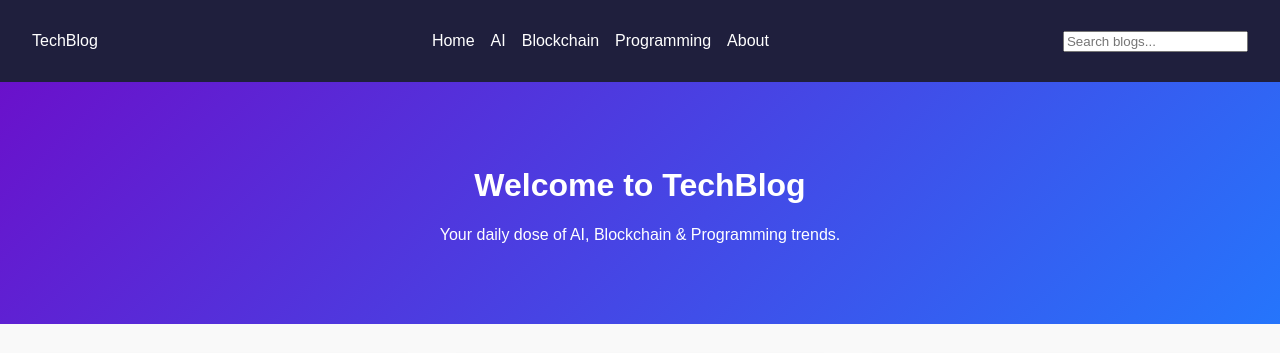
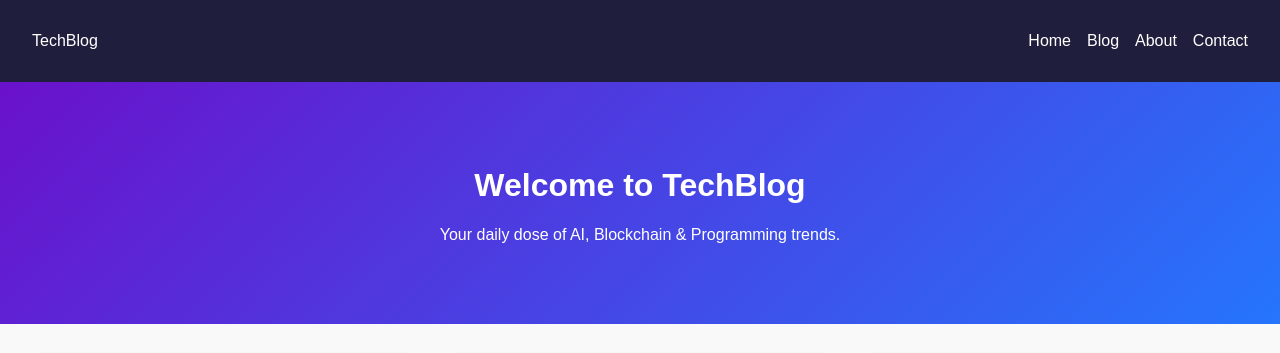
Before and after one commit to pov3sha/TECHSPHERE-TECH-BLOG, a Flask app: page / in a window 1280 px wide. Shown: the top 353 px of the page. Run offline with Flask 3, Linux system fonts and the light colour scheme.

Commit message:
Update base.html

```diff
--- a/templates/base.html
+++ b/templates/base.html
@@ -1,29 +1,31 @@
 <!DOCTYPE html>
 <html lang="en">
 <head>
-  <meta charset="UTF-8">
-  <meta name="viewport" content="width=device-width, initial-scale=1.0">
-  <title>TechBlog</title>
+  <meta charset="UTF-8" />
+  <meta name="viewport" content="width=device-width, initial-scale=1.0" />
+  <title>{{ title if title else "TechBlog" }}</title>
   <link rel="stylesheet" href="{{ url_for('static', filename='css/style.css') }}">
+  <script src="{{ url_for('static', filename='js/script.js') }}" defer></script>
 </head>
 <body>
-  <!-- Navbar -->
+  <header>
     <nav class="navbar">
       <div class="logo">TechBlog</div>
       <ul class="nav-links">
         <li><a href="{{ url_for('home') }}">Home</a></li>
-      <li><a href="{{ url_for('category', category='AI') }}">AI</a></li>
-      <li><a href="{{ url_for('category', category='Blockchain') }}">Blockchain</a></li>
-      <li><a href="{{ url_for('category', category='Programming') }}">Programming</a></li>
-      <li><a href="#about">About</a></li>
+        <li><a href="{{ url_for('blog') }}">Blog</a></li>
+        <li><a href="{{ url_for('about') }}">About</a></li>
+        <li><a href="{{ url_for('contact') }}">Contact</a></li>
       </ul>
-    <form class="search-bar" action="{{ url_for('search') }}">
-      <input type="text" name="q" placeholder="Search blogs...">
-    </form>
     </nav>
+  </header>
 
+  <main>
     {% block content %}{% endblock %}
+  </main>
 
-  <script src="{{ url_for('static', filename='js/script.js') }}"></script>
+  <footer>
+    <p>&copy; 2025 TechBlog. All rights reserved.</p>
+  </footer>
 </body>
 </html>
```
Lines whose indentation alone changed are shown as unchanged.
